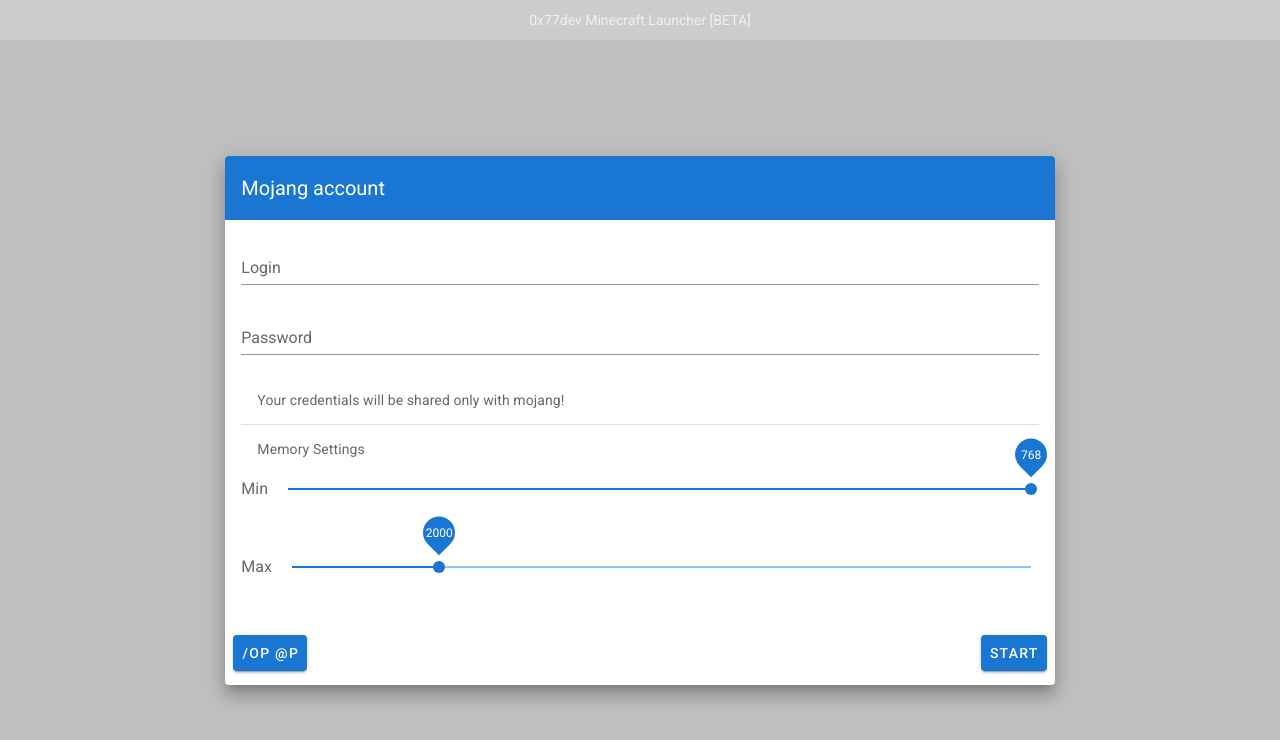
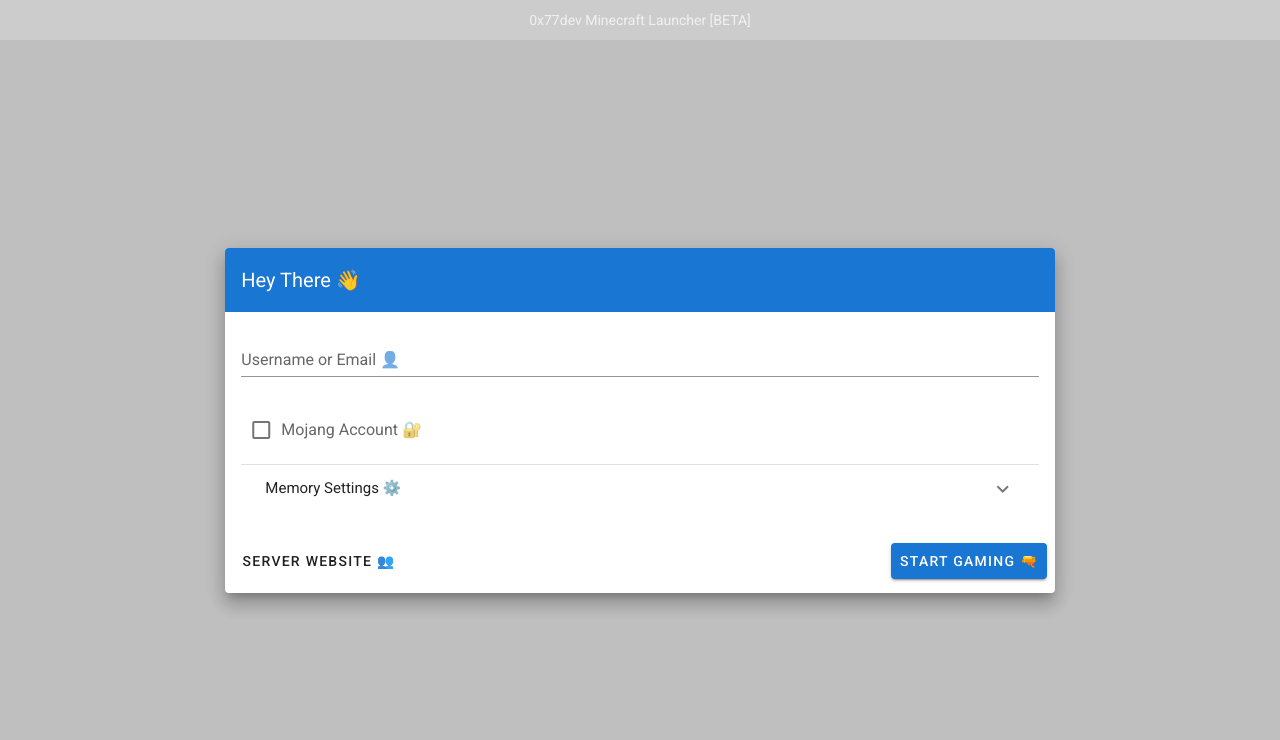
Before and after one commit to devmcraft/launcher, a Vue app: page /#/ in a window 1280 px wide. Shown: the top 740 px of the page. Built offline with nearby package versions, Linux system fonts and the light colour scheme.

Commit message:
v1.0.0 🎉

```diff
--- a/package.json
+++ b/package.json
@@ -2,7 +2,7 @@
   "name": "@0x77dev/mclauncher",
   "displayName": "0x77dev Minecraft Launcher",
   "description": "0x77dev Minecraft Launcher",
-  "version": "0.1.4",
+  "version": "1.0.0",
   "private": true,
   "author": "Misha Marinenko <0x77dev@protonmail.com>",
   "repository": {
--- a/src/background.js
+++ b/src/background.js
@@ -20,8 +20,8 @@
   // Create the browser window.
   win = new BrowserWindow({
     width: 1200,
-    height: 600,
-    vibrancy: "dark",
+    height: 800,
+    title: "0x77dev Minecraft Launcher",
     titleBarStyle: "hiddenInset",
     webPreferences: {
       nodeIntegration: true
--- a/src/views/Home.vue
+++ b/src/views/Home.vue
@@ -4,40 +4,64 @@
       <v-col cols="12" sm="8" md="8">
         <v-card class="elevation-12">
           <v-toolbar color="primary" dark flat>
-            <v-toolbar-title>Mojang account</v-toolbar-title>
+            <v-toolbar-title>Hey There 👋</v-toolbar-title>
             <v-spacer />
           </v-toolbar>
           <v-card-text>
             <v-form>
-              <v-text-field v-model="username" label="Login" name="login" type="text" />
-
               <v-text-field
+                v-model="username"
+                label="Username or Email 👤"
+                name="login"
+                type="text"
+              />
+              <v-checkbox v-model="isMojang" class="mx-2" label="Mojang Account 🔐"></v-checkbox>
+              <v-text-field
+                v-if="isMojang"
                 v-model="password"
                 id="password"
                 label="Password"
                 name="password"
                 type="password"
               />
-              <v-subheader>Your credentials will be shared only with mojang!</v-subheader>
+              <v-subheader v-if="isMojang">Your credentials will be shared only with mojang!</v-subheader>
               <v-divider></v-divider>
-              <v-subheader>Memory Settings</v-subheader>
+              <v-expansion-panels flat>
+                <v-expansion-panel>
+                  <v-expansion-panel-header>Memory Settings ⚙️</v-expansion-panel-header>
+                  <v-expansion-panel-content>
                     <v-row justify="space-around">
                       <v-col cols="12">
-                  <v-slider thumb-label="always" v-model="min" min="512" max="768" label="Min"></v-slider>
+                        <v-slider
+                          thumb-label="always"
+                          v-model="min"
+                          min="512"
+                          max="768"
+                          label="Min"
+                        ></v-slider>
                       </v-col>
                       <v-col cols="12">
-                  <v-slider thumb-label="always" v-model="max" min="512" max="8000" label="Max"></v-slider>
+                        <v-slider
+                          thumb-label="always"
+                          v-model="max"
+                          min="512"
+                          max="8000"
+                          label="Max"
+                        ></v-slider>
                       </v-col>
                     </v-row>
+                  </v-expansion-panel-content>
+                </v-expansion-panel>
+              </v-expansion-panels>
             </v-form>
           </v-card-text>
           <v-card-actions>
-            <v-btn @click="open('https://minecraft.0x77.page')" color="primary">/op @p</v-btn>
+            <v-btn @click="open('https://minecraft.0x77.page')" text>server website 👥</v-btn>
             <v-spacer />
             <v-subheader style="max-width: 420px;">{{status}}</v-subheader>
             <v-progress-circular v-if="progress > 0" :value="progress" max="1100"></v-progress-circular>
             <v-spacer />
-            <v-btn @click="start" color="primary">Start</v-btn>
+            <v-btn @click="start" color="primary">Start Gaming 🔫</v-btn>
           </v-card-actions>
         </v-card>
       </v-col>
@@ -52,9 +76,10 @@
     status: "",
     progress: 0,
     username: localStorage.username || "",
-    password: localStorage.username || "",
+    password: localStorage.password || "",
     min: 1000,
-    max: 2000
+    max: 2000,
+    isMojang: false
   }),
   methods: {
     async start() {
--- a/vue.config.js
+++ b/vue.config.js
@@ -5,12 +5,33 @@
   pluginOptions: {
     electronBuilder: {
       builderOptions: {
-        publish: ['github']
-      }
+        publish: ['github'],
+        appId: "page.a0x77.minecraft.launcher",
+        productName: "0x77dev Minecraft Launcher",
+        copyright: "Misha Marinenko",
+        asar: true,
+        asarUnpack: ['java-service'],
+        win: {
+          target: "portable",
+        },
+        linux: {
+          target: "AppImage",
+          maintainer: "Misha Marinenko",
+          vendor: "0x77dev",
+          synopsis: "Description",
+          category: "System",
+        },
+        appImage: {
+          artifactName: "app.bin"
+        },
+        extraResources: [
+          'java-service'
+        ]
+      },
+    },
+    configureWebpack: {
+      devtool: 'source-map',
+      plugins: [new (require("webpackbar"))({ name: "0x77dev Minecraft Launcher" })]
     }
-  },
-  configureWebpack: {
-    devtool: 'source-map',
-    plugins: [new (require("webpackbar"))({ name: "0x77dev Minecraft Launcher" })]
   }
 }
```
Lines whose indentation alone changed are shown as unchanged.
